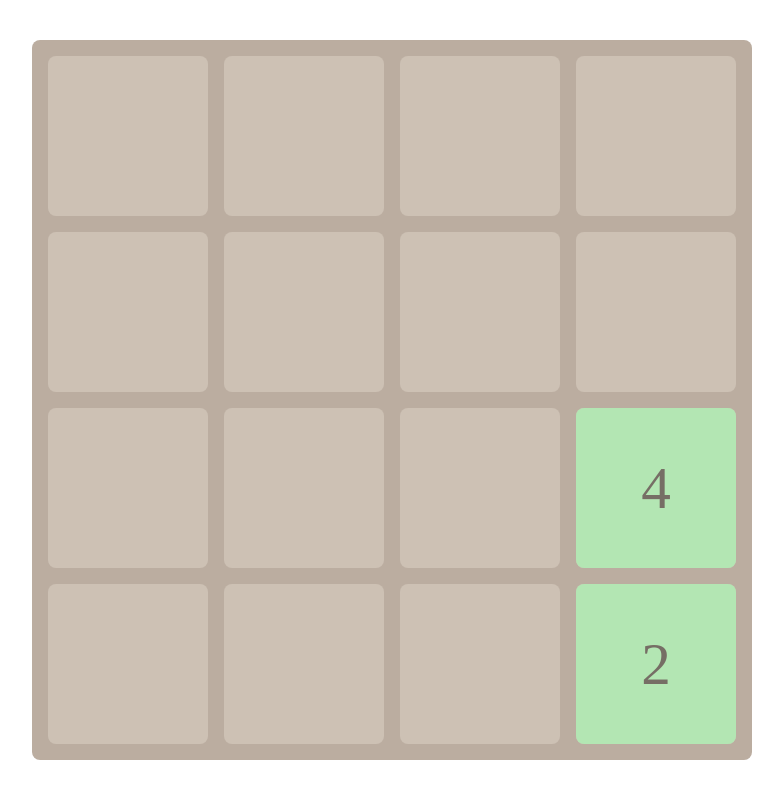
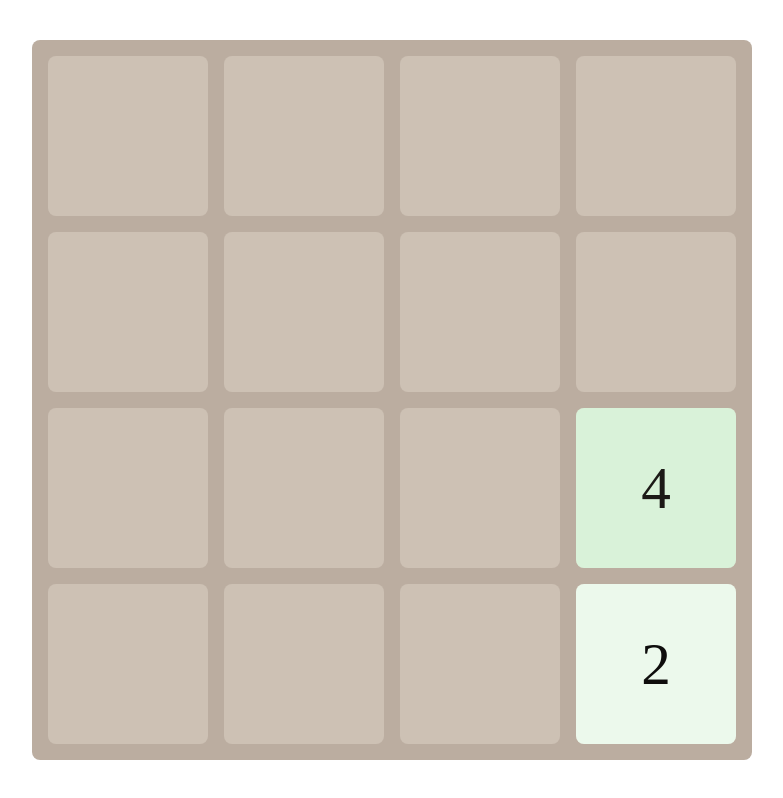
Before and after one commit to naveengitboi/2048gamejs, a plain HTML site: page index.html in a window 1280 px wide. Shown: the whole page, without its empty margins (248-1031 px from the left). Drawn offline with Linux system fonts and the light colour scheme.

Commit message:
done basic level project

```diff
--- a/Tile.js
+++ b/Tile.js
@@ -6,8 +6,8 @@ export default class Tile {
   constructor(gridElement, value = Math.random() > 0.5 ? 2 : 4) {
     this.#tileElement = document.createElement("div");
     this.#tileElement.classList.add("tile");
+    gridElement.append(this.#tileElement);
     this.value = value;
-    gridElement.append(this.#tileElement);
   }
 
   get value() {
@@ -19,10 +19,14 @@ export default class Tile {
     this.#tileElement.textContent = val;
 
     const power = Math.log2(val);
-    const bgColor = 100 - power * 10;
+    const bgColor = 100 - power*5 ;
     this.#tileElement.style.setProperty(
       "--tile_bg",
-      `${bgColor > 50 ? 80 : 90}%`
+      `${bgColor}%`
+    );
+    this.#tileElement.style.setProperty(
+      "--tile_color",
+      `${100 - bgColor}%`
     );
   }
 
@@ -40,9 +44,9 @@ export default class Tile {
     this.#tileElement.remove();
   }
 
-  waitForTransition() {
+  waitForTransition(animation = false) {
     return new Promise((resolve) => {
-      this.#tileElement.addEventListener("transitionend", resolve, {
+      this.#tileElement.addEventListener(animation ? "animationend" : "transitionend", resolve, {
         once: true,
       });
     });
--- a/app.js
+++ b/app.js
@@ -36,7 +36,9 @@ async function handleInput(event) {
 
     grid.cells.forEach(cell => cell.mergeTiles())
 
-    const newTile = new Tile(gridElement );
+    const newTile = new Tile(gridElement);
+    console.log(newTile)
+
     grid.randomEmptyCell().tile = newTile;
 
     if(!canMoveUp() && !canMoveDown() && !canMoveLeft() && !canMoveRight()){
--- a/styles.css
+++ b/styles.css
@@ -38,7 +38,6 @@ body
 {
    --x: 1;
    --y : 0;
-    --tile_color: 43%;
     position: absolute;
     width: var(--cell_size);
     height: var(--cell_size);
```
